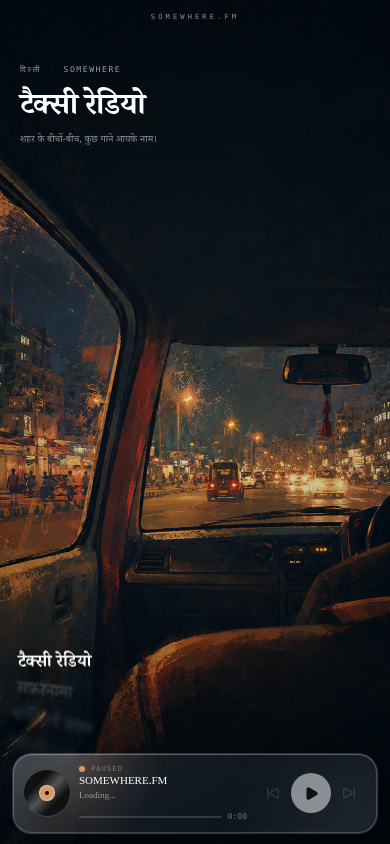
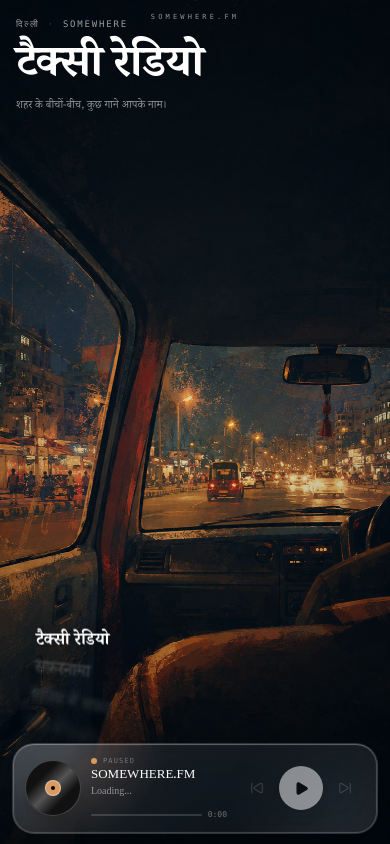
Before and after one commit to Sparsh-Dokania/somewhere-fm, a React (Vite) app: page / in a window 390 px wide. Built offline with nearby package versions, Linux system fonts and the light colour scheme.

Commit message:
fix: responsiveness

```diff
--- a/src/App.jsx
+++ b/src/App.jsx
@@ -6,7 +6,7 @@ function App() {
   const [activeScene, setActiveScene] = useState(0);
 
   return (
-    <main className="h-screen w-full overflow-hidden bg-black">
+    <main className="min-h-[100dvh] w-full overflow-hidden bg-black">
       <Experience
         scene={scenes[activeScene]}
         sceneIndex={activeScene}
--- a/src/components/Player.jsx
+++ b/src/components/Player.jsx
@@ -465,13 +465,13 @@ function Player({
         className="
           w-full
           overflow-hidden
-          rounded-[20px]
-          px-2.5
-          py-2.5
+          rounded-[22px]
+          px-3
+          py-3
 
-          sm:rounded-[22px]
-          sm:px-3
-          sm:py-2.5
+          sm:rounded-[24px]
+          sm:px-3.5
+          sm:py-3
 
           md:rounded-[25px]
           md:px-4
@@ -483,9 +483,9 @@ function Player({
             flex
             min-w-0
             items-center
-            gap-2
+            gap-2.5
 
-            sm:gap-2.5
+            sm:gap-3
 
             md:gap-3
           "
@@ -498,8 +498,8 @@ function Player({
             ref={cdRef}
             className="
               relative
-              h-12
-              w-12
+              h-14
+              w-14
               shrink-0
               overflow-hidden
               rounded-full
@@ -507,8 +507,8 @@ function Player({
               border-white/20
               shadow-xl
 
-              sm:h-14
-              sm:w-14
+              sm:h-15
+              sm:w-15
 
               md:h-16
               md:w-16
@@ -659,12 +659,12 @@ function Player({
             <p
               className="
                 truncate
-                text-[11px]
+                text-[13px]
                 font-medium
                 leading-tight
                 text-white
 
-                sm:text-[12px]
+                sm:text-[14px]
 
                 md:text-[13px]
               "
@@ -676,11 +676,11 @@ function Player({
               className="
                 mt-0.5
                 truncate
-                text-[9px]
+                text-[10px]
                 leading-tight
                 text-white/50
 
-                sm:text-[10px]
+                sm:text-[11px]
 
                 md:text-[11px]
               "
@@ -690,12 +690,12 @@ function Player({
 
             <div
               className="
-                mt-2
+                mt-2.5
                 flex
                 items-center
                 gap-1.5
 
-                sm:mt-2.5
+                sm:mt-3
                 sm:gap-2
               "
             >
@@ -753,9 +753,9 @@ function Player({
               flex
               shrink-0
               items-center
-              gap-0
+              gap-0.5
 
-              sm:gap-0.5
+              sm:gap-1
 
               md:gap-1
             "
@@ -769,8 +769,8 @@ function Player({
               aria-label="Previous track"
               className="
                 flex
-                h-9
-                w-9
+                h-10
+                w-10
                 shrink-0
                 items-center
                 justify-center
@@ -778,8 +778,8 @@ function Player({
                 text-white/50
                 transition
 
-                sm:h-9
-                sm:w-9
+                sm:h-10
+                sm:w-10
 
                 md:h-9
                 md:w-9
@@ -807,8 +807,8 @@ function Player({
               }
               className="
                 flex
-                h-10
-                w-10
+                h-11
+                w-11
                 shrink-0
                 items-center
                 justify-center
@@ -819,8 +819,8 @@ function Player({
                 transition
                 duration-200
 
-                sm:h-11
-                sm:w-11
+                sm:h-12
+                sm:w-12
 
                 md:h-11
                 md:w-11
@@ -851,8 +851,8 @@ function Player({
               aria-label="Next track"
               className="
                 flex
-                h-9
-                w-9
+                h-10
+                w-10
                 shrink-0
                 items-center
                 justify-center
@@ -860,8 +860,8 @@ function Player({
                 text-white/50
                 transition
 
-                sm:h-9
-                sm:w-9
+                sm:h-10
+                sm:w-10
 
                 md:h-9
                 md:w-9
--- a/src/components/SceneInfo.jsx
+++ b/src/components/SceneInfo.jsx
@@ -30,31 +30,33 @@ function SceneInfo({ scene }) {
    <div
   className="
     absolute
-    left-5
-    top-16
+    left-4
+    top-[calc(18px+env(safe-area-inset-top))]
     z-30
-    max-w-[calc(100%-40px)]
+    max-w-[calc(100vw-32px)]
 
-    sm:left-7
-    sm:top-20
+    sm:left-6
+    sm:top-[calc(24px+env(safe-area-inset-top))]
 
     md:left-8
-    md:top-24
+    md:top-[calc(28px+env(safe-area-inset-top))]
   "
 >
       {/* LOCATION / META */}
 
       <div
         className="
-          mb-5
+          mb-4
           flex
           items-center
           gap-2
           font-mono
-          text-[8px]
+          text-[9px]
           uppercase
           tracking-[0.2em]
           text-white/60
+
+          sm:text-[10px]
         "
       >
         <span>{scene.location}</span>
@@ -70,13 +72,13 @@ function SceneInfo({ scene }) {
 
     <h1
   className="
-    max-w-[340px]
-    text-[30px]
+    max-w-[min(520px,calc(100vw-32px))]
+    text-[clamp(38px,11.5vw,48px)]
     font-bold
     leading-[0.95]
     tracking-[-0.03em]
 
-    sm:text-[38px]
+    sm:text-[46px]
 
     md:max-w-[600px]
     md:text-[56px]
@@ -89,13 +91,13 @@ function SceneInfo({ scene }) {
       <p
   className="
     mt-2
-    max-w-[280px]
-    text-[10px]
+    max-w-[min(360px,calc(100vw-32px))]
+    text-[clamp(11px,2.8vw,13px)]
     leading-relaxed
     text-white/55
 
-    sm:max-w-[340px]
-    sm:text-[11px]
+    sm:max-w-[380px]
+    sm:text-[12px]
 
     md:mt-3
     md:max-w-[500px]
--- a/src/components/SceneSelector.jsx
+++ b/src/components/SceneSelector.jsx
@@ -26,21 +26,22 @@ function SceneSelector({
       className="
         pointer-events-auto
         absolute
-        left-0
-        bottom-[calc(105px+env(safe-area-inset-bottom))]
+        left-4
+        bottom-[calc(118px+env(safe-area-inset-bottom))]
         z-[100]
 
-        h-[150px]
-        w-[210px]
+        h-[168px]
+        w-[240px]
+        max-w-[calc(100vw-32px)]
 
-        sm:bottom-[calc(115px+env(safe-area-inset-bottom))]
-        sm:h-[160px]
-        sm:w-[240px]
+        sm:bottom-[calc(120px+env(safe-area-inset-bottom))]
+        sm:h-[176px]
+        sm:w-[256px]
 
         md:bottom-7
         md:left-2
-        md:h-[175px]
-        md:w-[270px]
+        md:h-[180px]
+        md:w-[280px]
       "
     >
       <OptionWheel
@@ -53,7 +54,7 @@ function SceneSelector({
         side="left"
 
         fontSize={1.05}
-        spacing={1.55}
+        spacing={1.6}
 
         curve={1.05}
         tilt={6}
@@ -63,7 +64,7 @@ function SceneSelector({
         minOpacity={0.08}
 
         smoothing={220}
-        inset={18}
+        inset={20}
 
         loop={false}
         draggable={true}
--- a/src/index.css
+++ b/src/index.css
@@ -1,4 +1,3 @@
-@import "tailwindcss";
 @import url("https://fonts.googleapis.com/css2?family=Noto+Serif+Devanagari:wght@400;500;600;700&display=swap");
 
 @import "tailwindcss";
@@ -15,6 +14,7 @@
   text-rendering: optimizeLegibility;
   -webkit-font-smoothing: antialiased;
 }
+
 * {
   box-sizing: border-box;
 }
@@ -23,22 +23,24 @@ html,
 body,
 #root {
   width: 100%;
+  min-width: 100%;
   height: 100%;
+  min-height: 100dvh;
   margin: 0;
   padding: 0;
+  background: #000;
 }
 
 body {
   overflow: hidden;
-  background: #000;
+  overflow-x: clip;
 }
-#root{
-  min-height: 100dvh;
-}
+
 button {
   border: 0;
   outline: 0;
   font: inherit;
+  -webkit-tap-highlight-color: transparent;
 }
 
 button:focus-visible {
```
